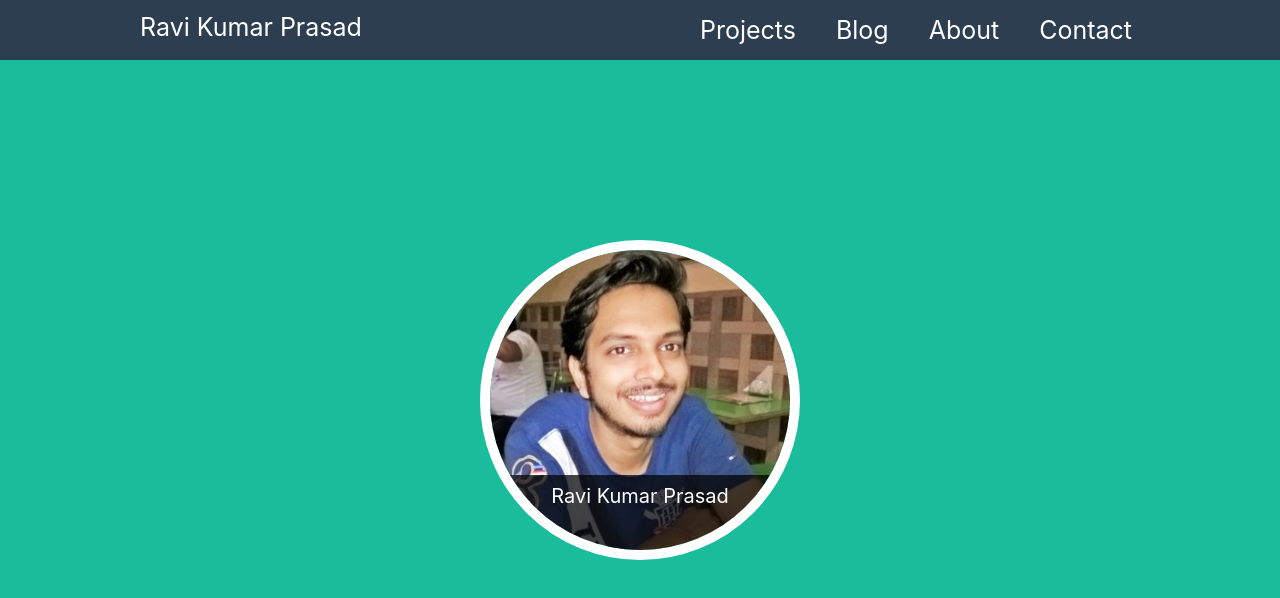
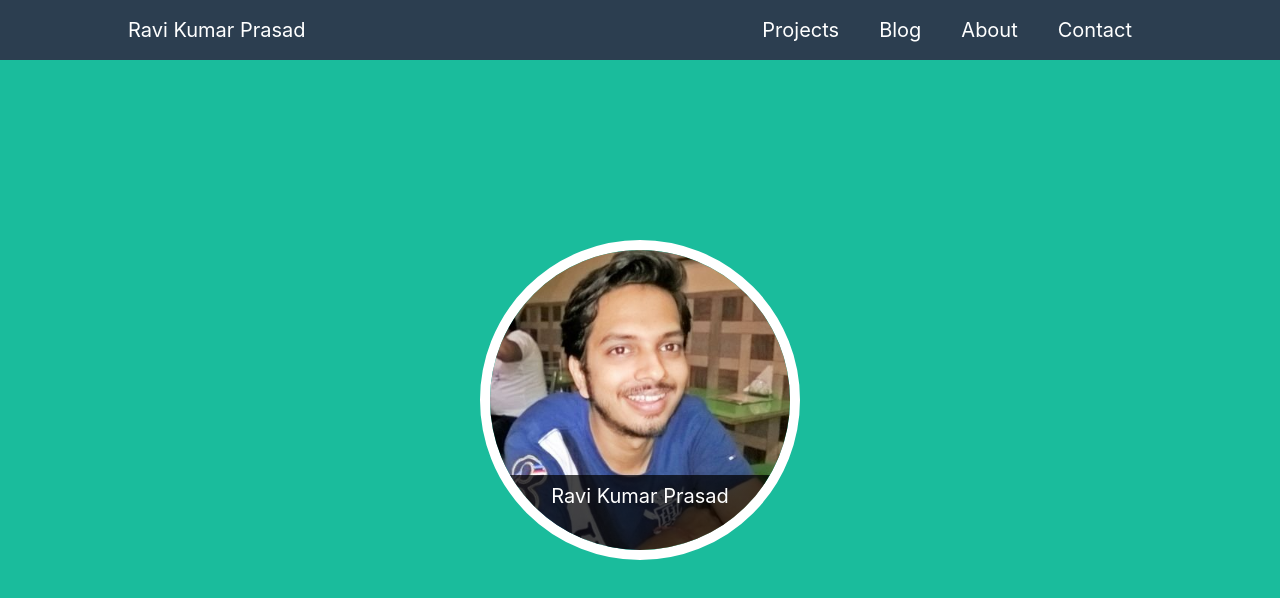
Before and after one commit to ravikp7/ravikp7.github.io, a React (Create React App) app: page / in a window 1280 px wide. Shown: the top 598 px of the page. Built offline with nearby package versions, Linux system fonts and the light colour scheme.

Commit message:
refactor header components

```diff
--- a/package.json
+++ b/package.json
@@ -4,6 +4,7 @@
   "private": true,
   "dependencies": {
     "gh-pages": "^2.0.1",
+    "prop-types": "^15.6.2",
     "react": "^16.7.0",
     "react-dom": "^16.7.0",
     "react-scripts": "2.1.3"
--- a/src/App.js
+++ b/src/App.js
@@ -1,5 +1,5 @@
 import React, { Component } from 'react';
-import Header from './components/Header/Header';
+import Header from './components/Header';
 import MainPage from './pages/MainPage';
 import style from './App.module.css';
 
--- a/src/components/Header/Header.js
+++ b/src/components/Header/Header.js
@@ -1,24 +1,19 @@
 import React, { Component } from 'react';
+import Title from './Title';
+import Navbar from './Navbar';
 import style from './Header.module.css';
 
 export default class Header extends Component {
   render() {
+    const title = 'Ravi Kumar Prasad';
     const navItems = ['Projects', 'Blog', 'About', 'Contact'];
     return (
       <div className={style.mainHeader}>
-        <div className={style.title}>Ravi Kumar Prasad</div>
+        <div className={style.title}>
+          <Title title={title} />
+        </div>
         <div className={style.navContainer}>
-          <nav className={style.navbar}>
-            <div className={style.navList}>
-              {navItems.map(navTopic => (
-                <div className={style.navItem} key={navTopic}>
-                  <div>
-                    <a href="#na">{navTopic}</a>
-                  </div>
-                </div>
-              ))}
-            </div>
-          </nav>
+          <Navbar navItems={navItems} />
         </div>
       </div>
     );
--- a/src/components/Header/Header.module.css
+++ b/src/components/Header/Header.module.css
@@ -5,47 +5,16 @@
   display: flex;
   flex-direction: row;
   color: white;
-  font-size: 25px;
+  font-size: 20px;
 }
 
 .title {
   flex-grow: 2;
-  padding: 12px;
+  display: flex;
+  align-items: center;
 }
 
 .navContainer {
   flex-grow: 1;
   height: 100%;
 }
-
-.navbar {
-  height: 100%;
-}
-
-.navList {
-  display: flex;
-  flex-direction: row;
-  justify-content: flex-end;
-  height: 100%;
-  width: 100%;
-}
-
-.navItem {
-  display: flex;
-  flex-direction: column;
-  justify-content: center;
-  margin: 0 20px;
-}
-
-.navItem a {
-  text-decoration: none;
-  color: inherit;
-  display: block;
-  text-align: center;
-  height: 100%;
-}
-
-.navItem:hover {
-  color: var(--main-light-color);
-  box-shadow: inset 0 -2px 0 var(--main-light-color);
-}
--- /dev/null
+++ b/src/components/Header/Navbar/NavItem/index.js
@@ -0,0 +1,17 @@
+import React from 'react';
+import PropTypes from 'prop-types';
+import style from './style.module.css';
+
+const NavItem = ({ topic }) => (
+  <div className={style.navItem}>
+    <span>
+      <a href={`#${topic.toLowerCase()}`}>{topic}</a>
+    </span>
+  </div>
+);
+
+NavItem.propTypes = {
+  topic: PropTypes.string.isRequired,
+};
+
+export default NavItem;
--- /dev/null
+++ b/src/components/Header/Navbar/NavItem/style.module.css
@@ -0,0 +1,19 @@
+.navItem {
+  display: flex;
+  flex-direction: column;
+  justify-content: center;
+  margin: 0 20px;
+}
+
+.navItem a {
+  text-decoration: none;
+  color: inherit;
+  display: block;
+  text-align: center;
+  height: 100%;
+}
+
+.navItem:hover {
+  color: var(--main-light-color);
+  box-shadow: inset 0 -2px 0 var(--main-light-color);
+}
--- /dev/null
+++ b/src/components/Header/Navbar/index.js
@@ -0,0 +1,20 @@
+import React from 'react';
+import PropTypes from 'prop-types';
+import style from './style.module.css';
+import NavItem from './NavItem';
+
+const Navbar = ({ navItems }) => (
+  <nav className={style.navbar}>
+    <div className={style.navList}>
+      {navItems.map(navTopic => (
+        <NavItem topic={navTopic} />
+      ))}
+    </div>
+  </nav>
+);
+
+Navbar.propTypes = {
+  navItems: PropTypes.arrayOf(PropTypes.string).isRequired,
+};
+
+export default Navbar;
--- /dev/null
+++ b/src/components/Header/Navbar/style.module.css
@@ -0,0 +1,11 @@
+.navbar {
+  height: 100%;
+}
+
+.navList {
+  display: flex;
+  flex-direction: row;
+  justify-content: flex-end;
+  height: 100%;
+  width: 100%;
+}
--- /dev/null
+++ b/src/components/Header/Title/index.js
@@ -0,0 +1,11 @@
+import React from 'react';
+import PropTypes from 'prop-types';
+import style from './style.module.css';
+
+const Title = ({ title }) => <span className={style.titleText}>{title}</span>;
+
+Title.propTypes = {
+  title: PropTypes.string.isRequired,
+};
+
+export default Title;
--- /dev/null
+++ b/src/components/Header/Title/style.module.css
@@ -0,0 +1,4 @@
+.titleText:hover {
+  color: var(--main-light-color);
+  cursor: pointer;
+}
--- /dev/null
+++ b/src/components/Header/index.js
@@ -0,0 +1,13 @@
+import React, { PureComponent } from 'react';
+import Header from './Header';
+
+export default class extends PureComponent {
+  constructor(props) {
+    super(props);
+    this.state = {};
+  }
+
+  render() {
+    return <Header />;
+  }
+}
```
